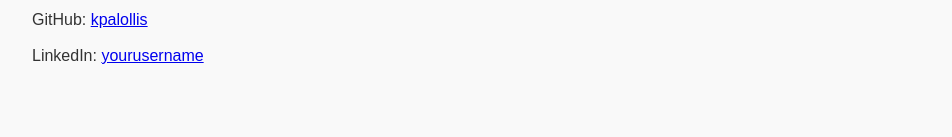
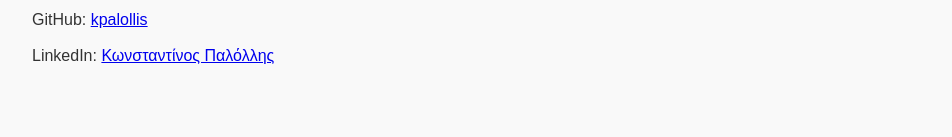
Before and after one commit to Kpalollis/Portfolio, a plain HTML site: page index.html in a window 1280 px wide. Shown: the part 912-1049 px from the top of the page, without its empty margins (128-1080 px from the left). Drawn offline with Linux system fonts and the light colour scheme.

Commit message:
Update index.html

```diff
--- a/index.html
+++ b/index.html
@@ -47,7 +47,7 @@
         <h2>Επικοινωνία</h2>
         <p>Email: <a href="kpalollis@gmail.com">kpalollis@gmail.com</a></p>
         <p>GitHub: <a href="https://github.com/Kpalollis" target="_blank">kpalollis</a></p>
-        <p>LinkedIn: <a href="https://linkedin.com/in/yourusername" target="_blank">yourusername</a></p>
+        <p>LinkedIn: <a href="https://www.linkedin.com/in/%CE%BA%CF%89%CE%BD%CF%83%CF%84%CE%B1%CE%BD%CF%84%CE%AF%CE%BD%CE%BF%CF%82-%CF%80%CE%B1%CE%BB%CF%8C%CE%BB%CE%BB%CE%B7%CF%82-b34396334/" target="_blank">Κωνσταντίνος Παλόλλης</a></p>
     </section>
 
     <footer>
```
